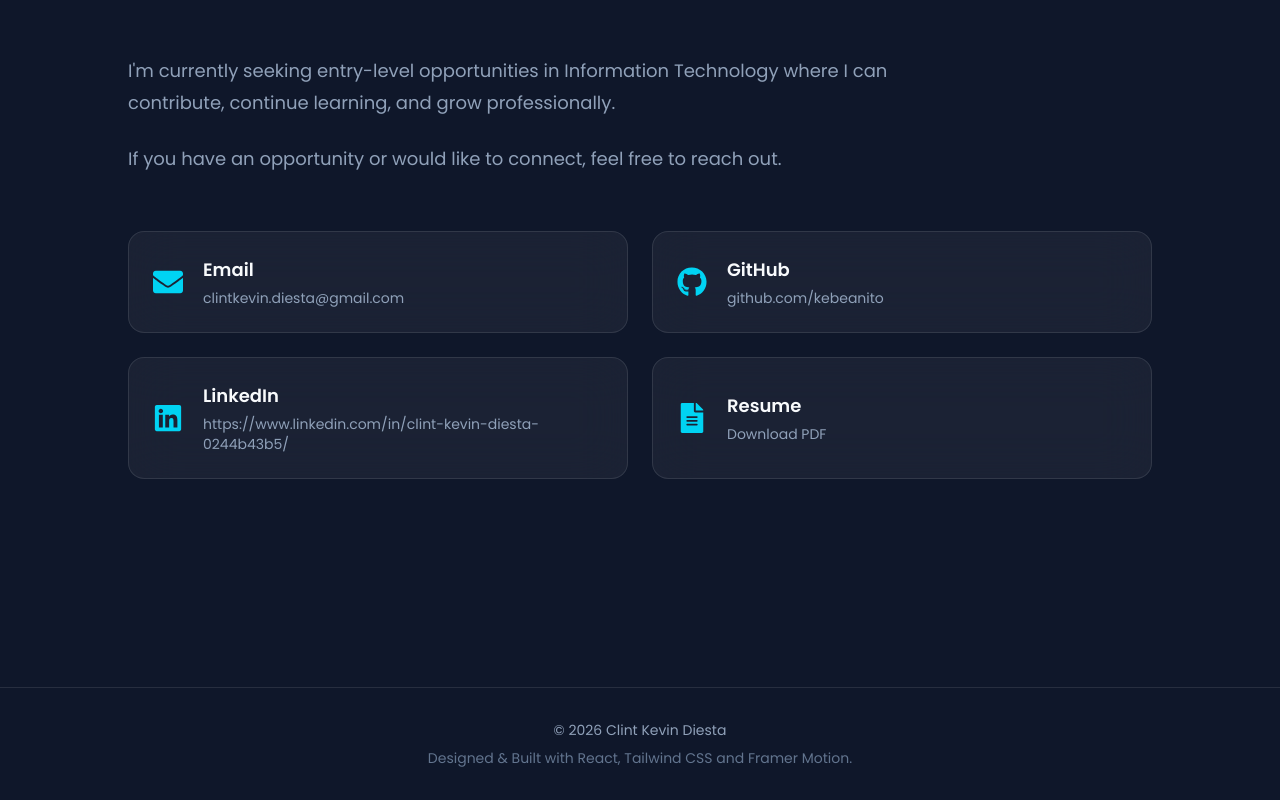
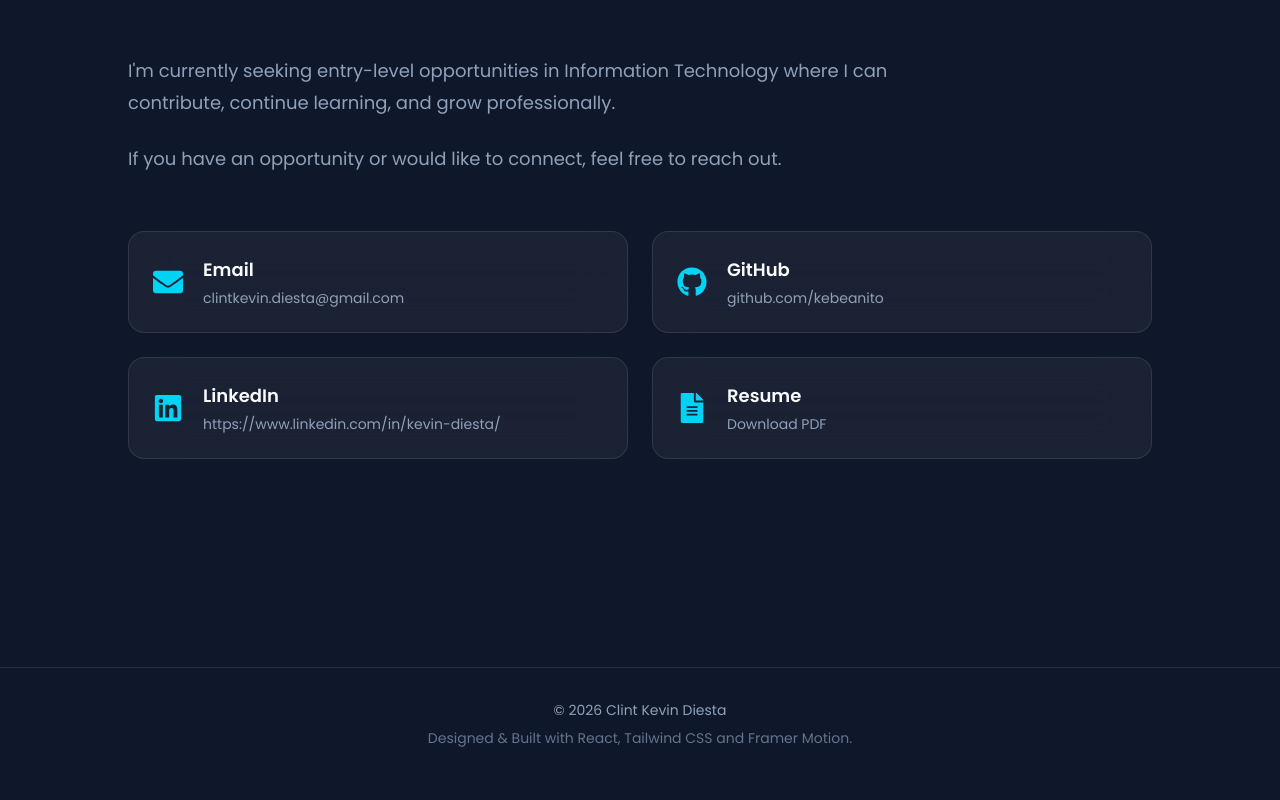
Before and after one commit to kebeanito/clint-portfolio, a React (Vite) app in the folder client/: page / in a window 1280 px wide. Shown: the part 9264-10064 px from the top of the page. Built offline with nearby package versions, Linux system fonts and the light colour scheme.

Commit message:
Updated LinkedIn and Resume

```diff
--- a/client/src/data/contact.jsx
+++ b/client/src/data/contact.jsx
@@ -22,9 +22,9 @@ export const contacts = [
   },
   {
     title: "LinkedIn",
-    value: "https://www.linkedin.com/in/clint-kevin-diesta-0244b43b5/",
+    value: "https://www.linkedin.com/in/kevin-diesta/",
     icon: <FaLinkedin />,
-    href: "https://www.linkedin.com/in/clint-kevin-diesta-0244b43b5/",
+    href: "https://www.linkedin.com/in/kevin-diesta/",
   },
   {
     title: "Resume",
--- a/client/src/sections/Hero.jsx
+++ b/client/src/sections/Hero.jsx
@@ -97,7 +97,7 @@ const copyEmail = async () => {
         <FaGithub />
       </a>
 
-            <a href="https://www.linkedin.com/in/clint-kevin-diesta-0244b43b5/"
+            <a href="https://www.linkedin.com/in/kevin-diesta/"
             title="LinkedIn"
             aria-label="LinkedIn"
             target="_blank"
```
Also changed, not shown: 2 other files (tests, documents, lock files or other folders).
